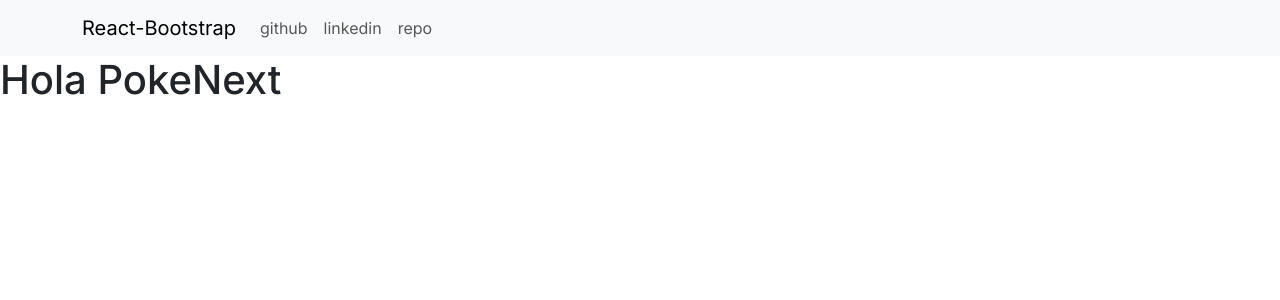
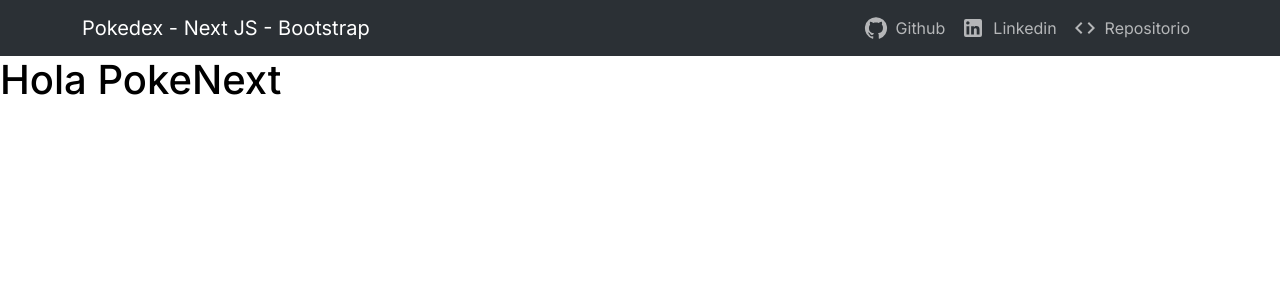
Before and after one commit to Maxi-rpc/app_pokedex_nextjs, a Next.js app: page / in a window 1280 px wide. Shown: the top 300 px of the page. Built offline with nearby package versions, Linux system fonts and the light colour scheme.

Commit message:
add header components

```diff
--- a/package.json
+++ b/package.json
@@ -9,6 +9,10 @@
     "lint": "next lint"
   },
   "dependencies": {
+    "@emotion/react": "^11.11.1",
+    "@emotion/styled": "^11.11.0",
+    "@mui/icons-material": "^5.14.18",
+    "@mui/material": "^5.14.18",
     "axios": "^1.6.2",
     "bootstrap": "^5.3.2",
     "next": "^14.0.3",
--- a/src/app/layout.jsx
+++ b/src/app/layout.jsx
@@ -1,5 +1,9 @@
 import { Inter } from "next/font/google";
+import "bootstrap/dist/css/bootstrap.min.css";
 import "./globals.css";
+// imports
+import { HeaderComponents } from "@/components";
+
 const inter = Inter({ subsets: ["latin"] });
 
 export const metadata = {
@@ -7,12 +11,13 @@ export const metadata = {
 	description: "Generated by create next app",
 };
 
-import "bootstrap/dist/css/bootstrap.min.css";
-
 export default function RootLayout({ children }) {
 	return (
-		<html lang="en">
-			<body className={inter.className}>{children}</body>
+		<html lang="es">
+			<body className={inter.className} data-bs-theme="dark">
+				<HeaderComponents />
+				{children}
+			</body>
 		</html>
 	);
 }
--- a/src/app/page.jsx
+++ b/src/app/page.jsx
@@ -4,7 +4,6 @@ import { HeaderComponents } from "@/components";
 export default function Home() {
 	return (
 		<>
-			<HeaderComponents />
 			<main>
 				<h1>Hola PokeNext</h1>
 			</main>
--- a/src/components/layout/HeaderComponents.jsx
+++ b/src/components/layout/HeaderComponents.jsx
@@ -1,32 +1,41 @@
 "use client";
 // imports
 import Image from "next/image";
+// material icon
+import LinkedInIcon from "@mui/icons-material/LinkedIn";
+import GitHubIcon from "@mui/icons-material/GitHub";
+import CodeIcon from "@mui/icons-material/Code";
 // bootstrap
 import { Container, Row, Navbar, Nav, NavDropdown } from "react-bootstrap";
 // Component header
 const social = [
 	{
-		name: "github",
+		name: "Github",
 		url: "https://github.com/Maxi-rpc",
-		icon: <i className="fa-brands fa-github"></i>,
+		icon: <GitHubIcon />,
 	},
 	{
-		name: "linkedin",
+		name: "Linkedin",
 		url: "https://www.linkedin.com/in/maximiliano-g-miranda/",
-		icon: <i className="fa-brands fa-linkedin-in"></i>,
+		icon: <LinkedInIcon />,
 	},
 	{
-		name: "repo",
+		name: "Repositorio",
 		url: "https://github.com/Maxi-rpc/app_pokedex_nextjs",
-		icon: <i className="fa-solid fa-code"></i>,
+		icon: <CodeIcon />,
 	},
 ];
 
 export const HeaderComponents = () => {
 	const links = social;
 	const listLinks = links.map((item, index) => (
-		<Nav.Link key={index} href={item.url} target="_blank">
-			{item.icon} {item.name}
+		<Nav.Link
+			key={index}
+			href={item.url}
+			target="_blank"
+			className="d-flex align-items-center"
+		>
+			{item.icon} <span className="ps-2">{item.name}</span>
 		</Nav.Link>
 	));
 
@@ -34,12 +43,12 @@ export const HeaderComponents = () => {
 		<>
 			<Navbar expand="lg" className="bg-body-tertiary">
 				<Container>
-					<Navbar.Brand href="#home">React-Bootstrap</Navbar.Brand>
+					<Navbar.Brand href="#home">
+						Pokedex - Next JS - Bootstrap
+					</Navbar.Brand>
 					<Navbar.Toggle aria-controls="basic-navbar-nav" />
 					<Navbar.Collapse id="basic-navbar-nav">
-						<Nav className="me-auto">
-							{listLinks}
-						</Nav>
+						<Nav className="ms-auto">{listLinks}</Nav>
 					</Navbar.Collapse>
 				</Container>
 			</Navbar>
```
Also changed, not shown: 1 other file (tests, documents, lock files or other folders).
